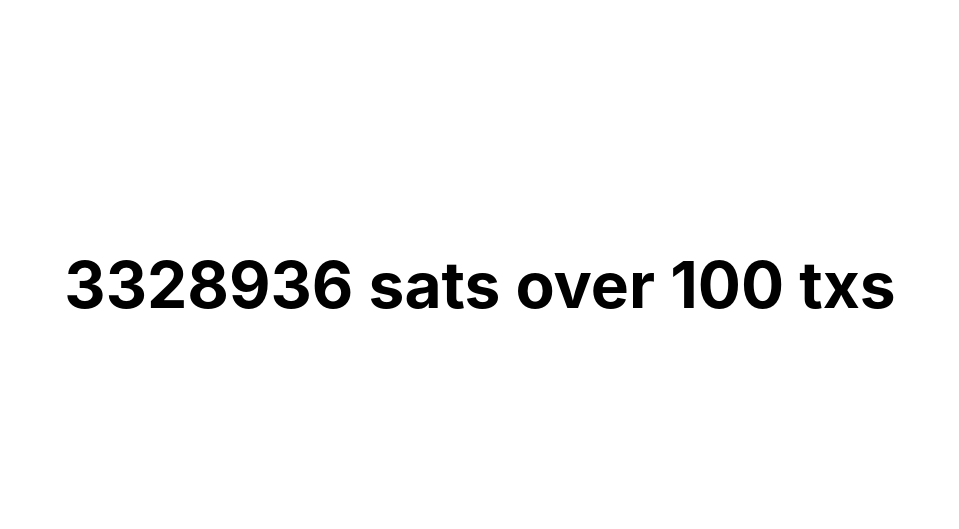
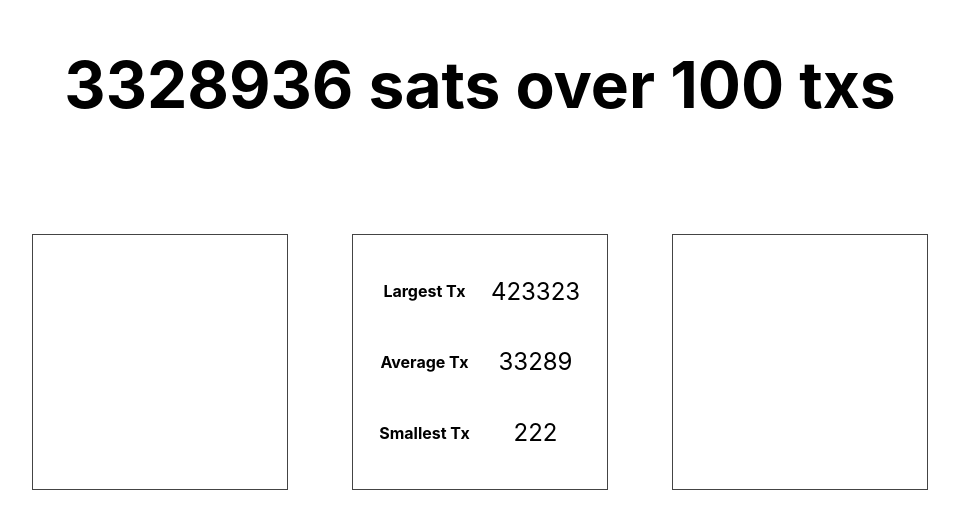
Before and after one commit to GaloyMoney/ab22-dashboard, a Next.js app: page / in a window 1280 px wide. Shown: the part 115-644 px from the top of the page, without its empty margins (160-1119 px from the left). Built offline with nearby package versions, Linux system fonts and the light colour scheme.

Commit message:
feat: add max/avg/min stats

```diff
--- a/pages/index.tsx
+++ b/pages/index.tsx
@@ -33,6 +33,25 @@ export default function Home() {
         <h1 className={styles.title}>
           {paymentStats.satsSpent} sats over {paymentStats.txCount} txs
         </h1>
+
+        <div className={styles.dbBottom}>
+          <div className={styles.dbBox}></div>
+          <div className={styles.dbBox}>
+            <div className={styles.boxRow}>
+              <div className={styles.rowLabel}>Largest Tx</div>
+              <div className={styles.rowValue}>{paymentStats.maxTxAmountInSats}</div>
+            </div>
+            <div className={styles.boxRow}>
+              <div className={styles.rowLabel}>Average Tx</div>
+              <div className={styles.rowValue}>{paymentStats.avgTxAmountInSats}</div>
+            </div>
+            <div className={styles.boxRow}>
+              <div className={styles.rowLabel}>Smallest Tx</div>
+              <div className={styles.rowValue}>{paymentStats.minTxAmountInSats}</div>
+            </div>
+          </div>
+          <div className={styles.dbBox}></div>
+        </div>
       </main>
     </div>
   )
--- a/styles/Home.module.css
+++ b/styles/Home.module.css
@@ -1,5 +1,7 @@
 .container {
+  max-width: 1024px;
   padding: 0 2rem;
+  margin: 0 auto;
 }
 
 .main {
@@ -127,3 +129,39 @@
     filter: invert(1);
   }
 }
+
+.dbBottom {
+  display: flex;
+  justify-content: space-between;
+  width: 100%;
+  padding: 2rem;
+  margin-top: 5rem;
+}
+
+.dbBox {
+  height: 16rem;
+  width: 16rem;
+  display: flex;
+  flex-direction: column;
+  justify-content: space-evenly;
+  border: thin solid #444;
+}
+
+.boxRow {
+  display: flex;
+  align-items: center;
+}
+
+.rowLabel {
+  font-weight: bold;
+  flex: 1;
+  text-align: center;
+  margin-left: 1rem;
+}
+
+.rowValue {
+  font-size: 1.5rem;
+  flex: 1;
+  text-align: center;
+  margin-right: 1rem;
+}
```
